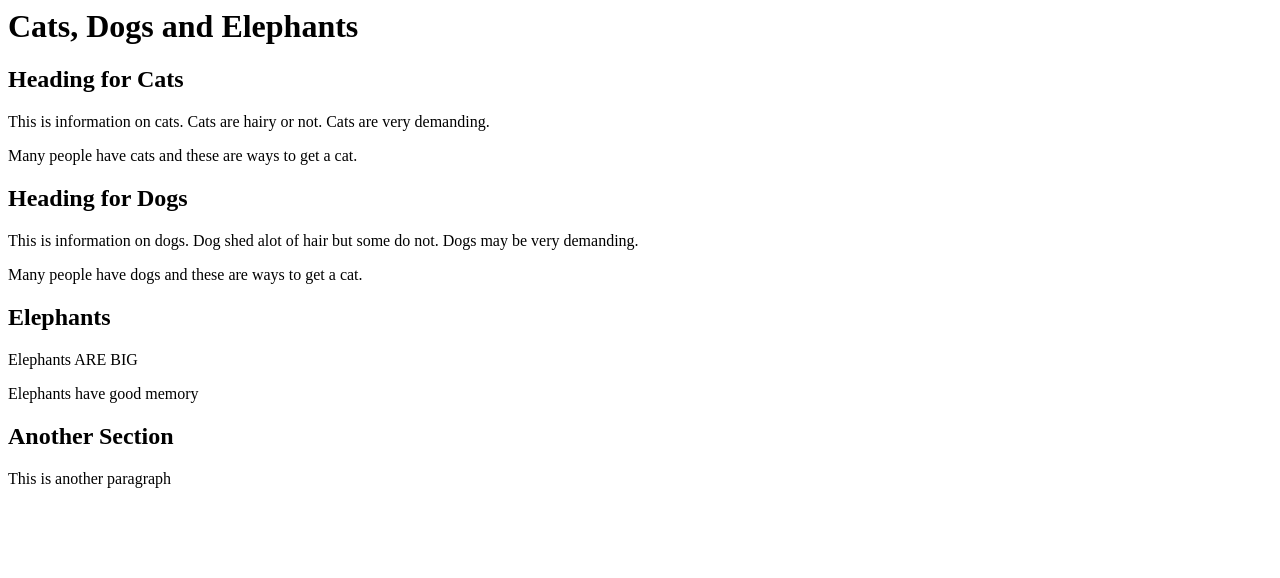
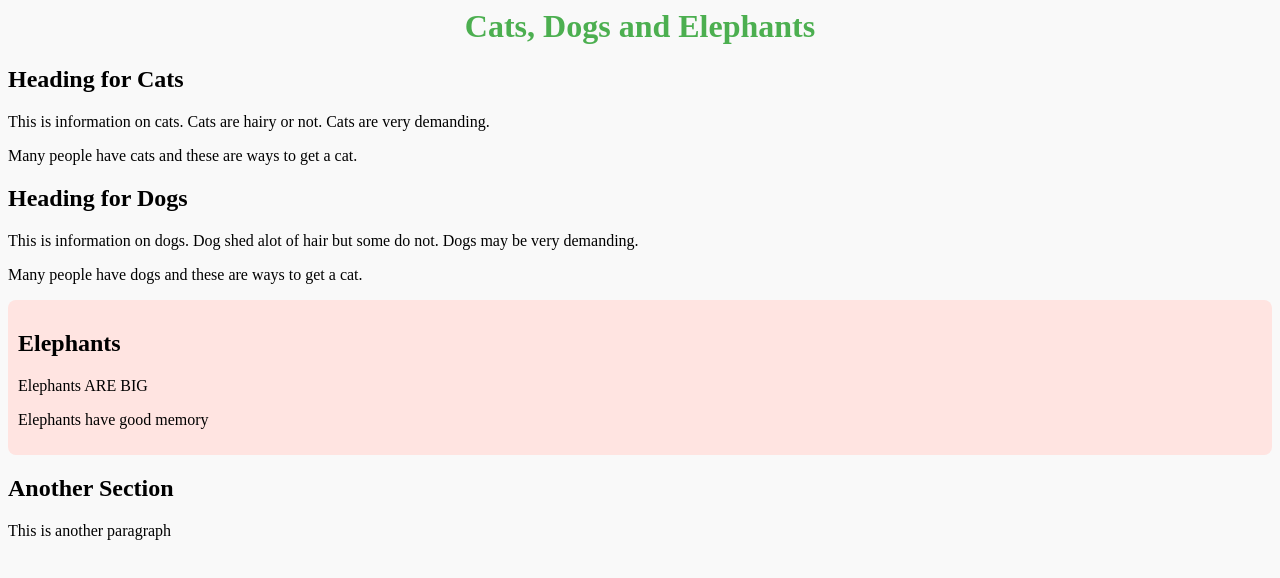
Before and after one commit to TayteP/powell-github-io, a plain HTML site: page htmlexcersizes/demo1.html in a window 1280 px wide. Drawn offline with Linux system fonts and the light colour scheme.

Commit message:
Update demo1.html

```diff
--- a/htmlexcersizes/demo1.html
+++ b/htmlexcersizes/demo1.html
@@ -4,10 +4,10 @@
     <!--<link rel="stylesheet" href="style.css">-->
 </head>
 
-<body>
+<body style="background-color: #f9f9f9; font-family: Arial, sans-serif, margin: 0; padding: 0;">
 
 <main>
-<h1> Cats, Dogs and Elephants</h1>
+<h1 style="text-align: center; color: #4CAF50;"> Cats, Dogs and Elephants</h1>
 <section>
     <h2>Heading for Cats</h1>
         <p>This is information on cats. Cats are hairy or not. Cats are very demanding.</p>
@@ -21,7 +21,7 @@
         <p> Many people have dogs and these are ways to get a cat.</p>
 </section>
 
-<section>
+<section style="margin-bottom: 20px; padding: 10px; background-color: #ffe4e1; border-radius: 8px;">
     <h2>Elephants</h2>
         <p> Elephants ARE BIG</p>
         <p> Elephants have good memory</p>
```
